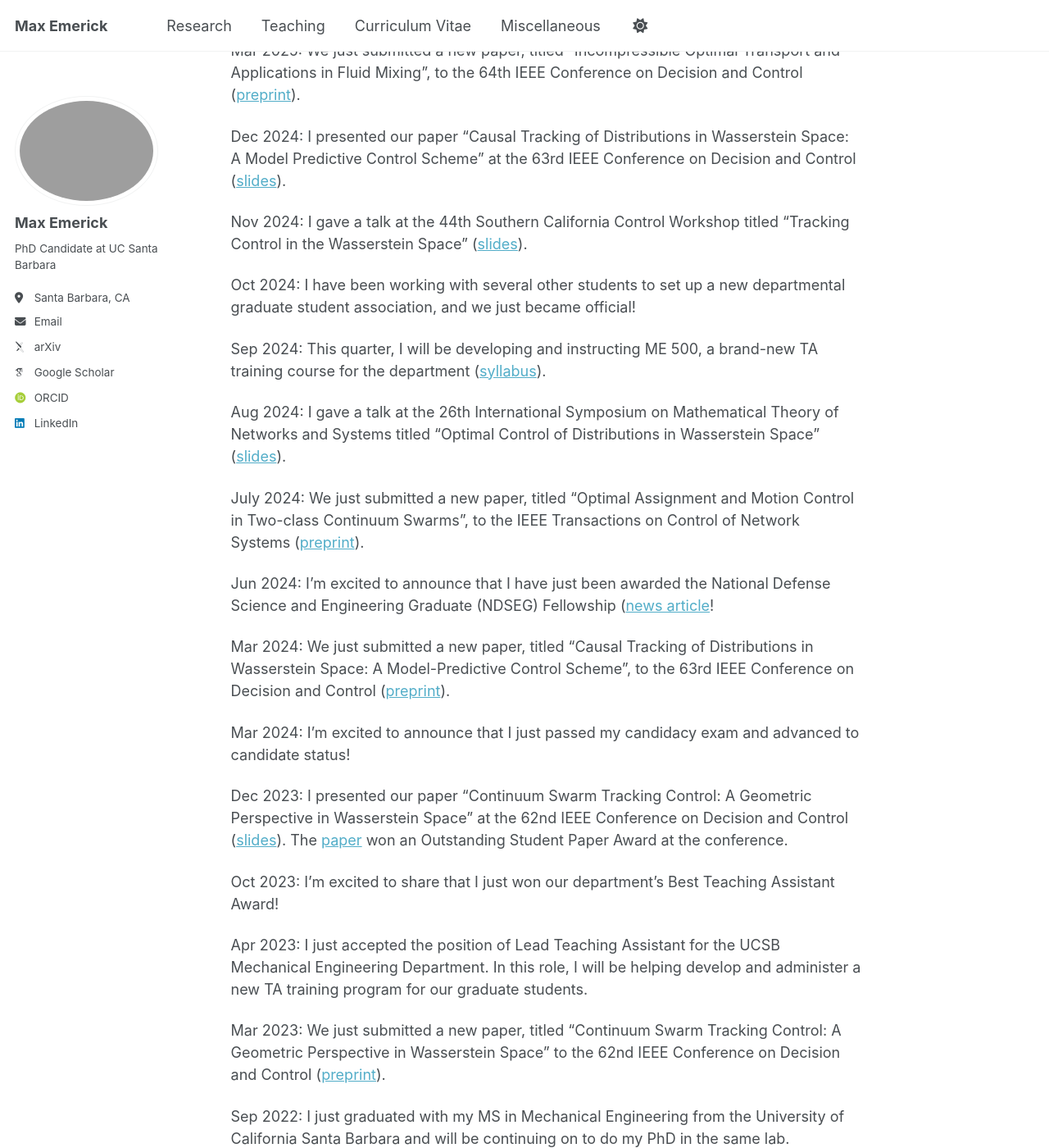
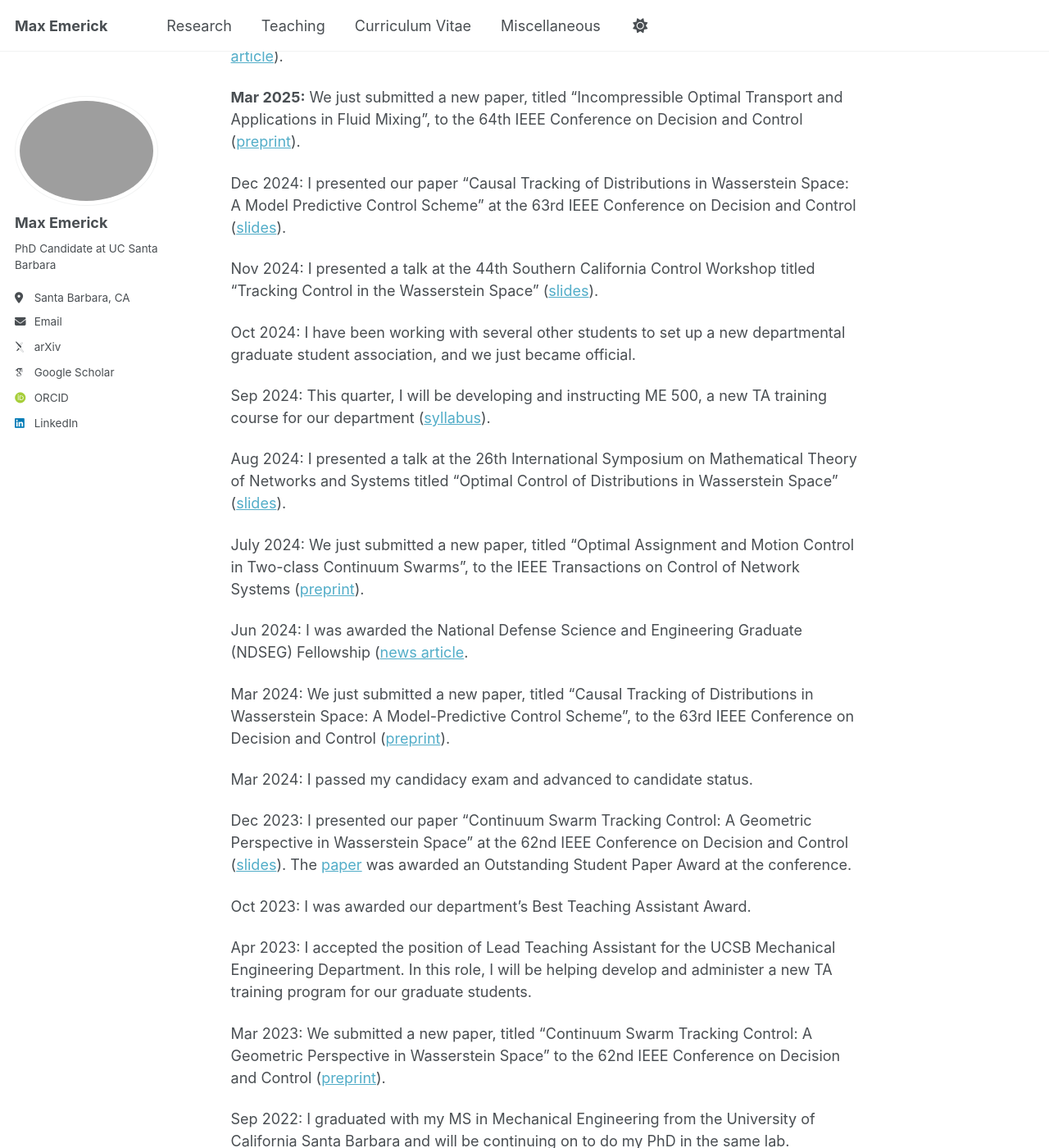
Before and after one commit to maxemerick/maxemerick.github.io, a Jekyll site: the page built from _pages/about.md, in a window 1280 px wide and 1400 px high, scrolled down 741 px. Shown: the whole window at 82% size. Built offline with Jekyll 4.4.1, drawn with Linux system fonts in a browser that asks for light colours; some web fonts are replaced; some of the changed text lies outside the part shown.

Commit message:
Update about.md

```diff
--- a/_pages/about.md
+++ b/_pages/about.md
@@ -17,40 +17,47 @@ In my free time, I enjoy rock climbing, surfing, mountain biking, backpacking, t
 
 
 
+Test Heading
+========
+
+
+
+
+
 Recent News
 ------
-May 2025: I'm excited to share that I just won our department's Outstanding Teaching Assistant Award ([news article](link))!
+**May 2025:** I was awarded our department's Outstanding Teaching Assistant Award ([news article](link)).
 
-Mar 2025: We just submitted a new paper, titled "Incompressible Optimal Transport and Applications in Fluid Mixing", to the 64th IEEE Conference on Decision and Control ([preprint](https://arxiv.org/abs/2504.01109)).
+**Mar 2025:** We just submitted a new paper, titled "Incompressible Optimal Transport and Applications in Fluid Mixing", to the 64th IEEE Conference on Decision and Control ([preprint](https://arxiv.org/abs/2504.01109)).
 
 Dec 2024: I presented our paper "Causal Tracking of Distributions in Wasserstein Space: A Model Predictive Control Scheme" at the 63rd IEEE Conference on Decision and Control ([slides](../files/CDC_24_slides.pdf)).
 
-Nov 2024: I gave a talk at the 44th Southern California Control Workshop titled "Tracking Control in the Wasserstein Space" ([slides](../files/SCC_F24.pdf)).
+Nov 2024: I presented a talk at the 44th Southern California Control Workshop titled "Tracking Control in the Wasserstein Space" ([slides](../files/SCC_F24.pdf)).
 
-Oct 2024: I have been working with several other students to set up a new departmental graduate student association, and we just became official!
+Oct 2024: I have been working with several other students to set up a new departmental graduate student association, and we just became official.
 
-Sep 2024: This quarter, I will be developing and instructing ME 500, a brand-new TA training course for the department ([syllabus](../files/ME_500_Syllabus.pdf)).
+Sep 2024: This quarter, I will be developing and instructing ME 500, a new TA training course for our department ([syllabus](../files/ME_500_Syllabus.pdf)).
 
-Aug 2024: I gave a talk at the 26th International Symposium on Mathematical Theory of Networks and Systems titled "Optimal Control of Distributions in Wasserstein Space" ([slides](../files/MTNS_slides.pdf)).
+Aug 2024: I presented a talk at the 26th International Symposium on Mathematical Theory of Networks and Systems titled "Optimal Control of Distributions in Wasserstein Space" ([slides](../files/MTNS_slides.pdf)).
 
 July 2024: We just submitted a new paper, titled "Optimal Assignment and Motion Control in Two-class Continuum Swarms", to the IEEE Transactions on Control of Network Systems ([preprint](https://arxiv.org/abs/2407.18159)).
 
-Jun 2024: I'm excited to announce that I have just been awarded the National Defense Science and Engineering Graduate (NDSEG) Fellowship ([news article](https://engineering.ucsb.edu/news/four-coe-graduate-students-win-prestigious-national-defense-fellowships)!
+Jun 2024: I was awarded the National Defense Science and Engineering Graduate (NDSEG) Fellowship ([news article](https://engineering.ucsb.edu/news/four-coe-graduate-students-win-prestigious-national-defense-fellowships).
 
 Mar 2024: We just submitted a new paper, titled "Causal Tracking of Distributions in Wasserstein Space: A Model-Predictive Control Scheme", to the 63rd IEEE Conference on Decision and Control ([preprint](https://arxiv.org/abs/2403.15702)).
 
-Mar 2024: I'm excited to announce that I just passed my candidacy exam and advanced to candidate status!
+Mar 2024: I passed my candidacy exam and advanced to candidate status.
 
-Dec 2023: I presented our paper "Continuum Swarm Tracking Control: A Geometric Perspective in Wasserstein Space" at the 62nd IEEE Conference on Decision and Control ([slides](../files/CDC_23_slides.pdf)). The [paper](https://ieeexplore.ieee.org/abstract/document/10384000) won an Outstanding Student Paper Award at the conference.
+Dec 2023: I presented our paper "Continuum Swarm Tracking Control: A Geometric Perspective in Wasserstein Space" at the 62nd IEEE Conference on Decision and Control ([slides](../files/CDC_23_slides.pdf)). The [paper](https://ieeexplore.ieee.org/abstract/document/10384000) was awarded an Outstanding Student Paper Award at the conference.
 
-Oct 2023: I'm excited to share that I just won our department's Best Teaching Assistant Award!
+Oct 2023: I was awarded our department's Best Teaching Assistant Award.
 
-Apr 2023: I just accepted the position of Lead Teaching Assistant for the UCSB Mechanical Engineering Department. In this role, I will be helping develop and administer a new TA training program for our graduate students.
+Apr 2023: I accepted the position of Lead Teaching Assistant for the UCSB Mechanical Engineering Department. In this role, I will be helping develop and administer a new TA training program for our graduate students.
 
-Mar 2023: We just submitted a new paper, titled "Continuum Swarm Tracking Control: A Geometric Perspective in Wasserstein Space" to the 62nd IEEE Conference on Decision and Control ([preprint](https://arxiv.org/abs/2303.15638)).
+Mar 2023: We submitted a new paper, titled "Continuum Swarm Tracking Control: A Geometric Perspective in Wasserstein Space" to the 62nd IEEE Conference on Decision and Control ([preprint](https://arxiv.org/abs/2303.15638)).
 
-Sep 2022: I just graduated with my MS in Mechanical Engineering from the University of California Santa Barbara and will be continuing on to do my PhD in the same lab.
+Sep 2022: I graduated with my MS in Mechanical Engineering from the University of California Santa Barbara and will be continuing on to do my PhD in the same lab.
 
-July 2022: I presented our paper "Optimal Combined Motion and Assignments with Continuum Models" at the 9th IFAC Conference on Networked Systems ([slides](../files/NECSYS_slides.pdf),[recording](https://video.ethz.ch/events/2022/necsys/0aaec48f-46e8-423c-b84b-69c6fbf37f81.html)). The [paper](https://www.sciencedirect.com/science/article/pii/S240589632200636X) won the IFAC Young Author Award (best student paper) at the conference.
+July 2022: I presented our paper "Optimal Combined Motion and Assignments with Continuum Models" at the 9th IFAC Conference on Networked Systems ([slides](../files/NECSYS_slides.pdf),[recording](https://video.ethz.ch/events/2022/necsys/0aaec48f-46e8-423c-b84b-69c6fbf37f81.html)). The [paper](https://www.sciencedirect.com/science/article/pii/S240589632200636X) wwas awarded the IFAC Young Author Award at the conference.
 
-Feb 2022: I just submitted my first paper, titled "Optimal Combined Motion and Assignments with Continuum Models", to the 9th IFAC Conference on Networked Systems.
+Feb 2022: We submitted a new paper, titled "Optimal Combined Motion and Assignments with Continuum Models", to the 9th IFAC Conference on Networked Systems.
```
